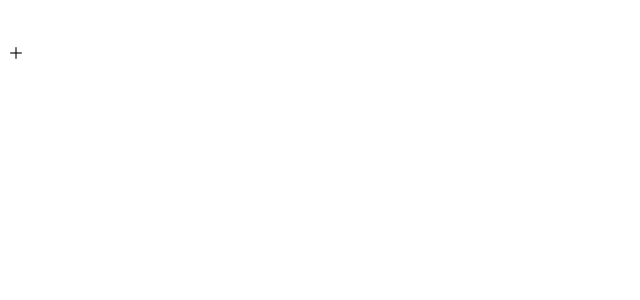
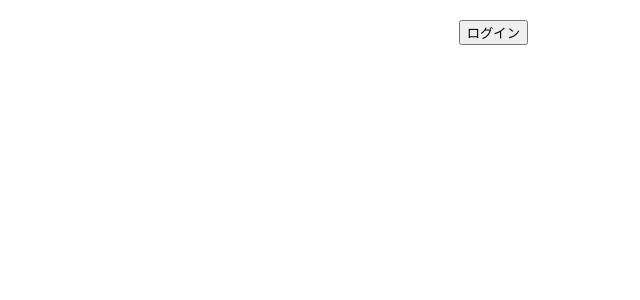
Before and after one commit to smallmonkeykey/memo_app_spa, a React (Create React App) app: page / in a window 1280 px wide. Shown: the top 300 px of the page, without its empty margins (0-640 px from the left). Built offline with nearby package versions, Linux system fonts and the light colour scheme; the HTML template or start-up script is replaced by a standard one.

Commit message:
ログインボタンをつけた

```diff
--- a/src/App.js
+++ b/src/App.js
@@ -1,10 +1,16 @@
 import React from "react";
 import Memo from "./components/Memo.js";
+import { useState } from "react";
+import { LoginContext } from "./components/Context.js";
 
 function App() {
+  const [isLoggedIn, setIsLoggedIn] = useState(false);
+
   return (
     <div>
-      <Memo />
+      <LoginContext.Provider value={{ isLoggedIn, setIsLoggedIn }}>
+        <Memo />
+      </LoginContext.Provider>
     </div>
   );
 }
--- /dev/null
+++ b/src/components/Context.js
@@ -0,0 +1,3 @@
+import { createContext } from "react";
+
+export const LoginContext = createContext(false);
--- a/src/components/Form.js
+++ b/src/components/Form.js
@@ -1,5 +1,7 @@
 import "./Form.css";
 import { v4 as uuidv4 } from "uuid";
+import { useContext } from "react";
+import { LoginContext } from "./Context.js";
 
 export default function Form({
   memos,
@@ -10,6 +12,8 @@ export default function Form({
   text,
   setText,
 }) {
+  const { isLoggedIn } = useContext(LoginContext);
+
   function saveAndReset(updateMemos) {
     setMemos(updateMemos);
     localStorage.setItem("memos", JSON.stringify(updateMemos));
@@ -47,6 +51,7 @@ export default function Form({
           placeholder={text}
         />
       </>
+      {isLoggedIn && (
         <div className="form_button-group">
           <button className="form_button" onClick={handleUpdate}>
             更新
@@ -55,6 +60,7 @@ export default function Form({
             削除
           </button>
         </div>
+      )}
     </div>
   );
 }
--- /dev/null
+++ b/src/components/LoginButton.js
@@ -0,0 +1,17 @@
+import { useContext } from "react";
+import { LoginContext } from "./Context.js";
+import "./LoginButton.css";
+
+export default function LoginButton() {
+  const { isLoggedIn, setIsLoggedIn } = useContext(LoginContext);
+
+  const handleButtonClick = () => {
+    setIsLoggedIn(!isLoggedIn);
+  };
+
+  return (
+    <button onClick={handleButtonClick}>
+      {isLoggedIn ? "ログアウト" : "ログイン"}
+    </button>
+  );
+}
--- a/src/components/Memo.css
+++ b/src/components/Memo.css
@@ -1,3 +1,9 @@
+.memo_header {
+  width: 500px;
+  text-align: right;
+  margin: 20px;
+}
+
 .memo_wrap {
   display: flex;
   gap: 100px;
--- a/src/components/Memo.js
+++ b/src/components/Memo.js
@@ -1,6 +1,7 @@
 import { useState } from "react";
 import MemoListWithAdd from "./MemoListWithAdd";
 import Form from "./Form";
+import LoginButton from "./LoginButton";
 import "./Memo.css";
 
 export default function Memo() {
@@ -15,6 +16,10 @@ export default function Memo() {
   const [text, setText] = useState("");
 
   return (
+    <>
+      <div className="memo_header">
+        <LoginButton />
+      </div>
       <div className="memo_wrap">
         <MemoListWithAdd
           memos={memos}
@@ -34,5 +39,6 @@ export default function Memo() {
           />
         )}
       </div>
+    </>
   );
 }
--- a/src/components/MemoListWithAdd.js
+++ b/src/components/MemoListWithAdd.js
@@ -1,3 +1,5 @@
+import { useContext } from "react";
+import { LoginContext } from "./Context.js";
 import "./MemoListWithAdd.css";
 
 export default function MemoListWithAdd({
@@ -6,6 +8,8 @@ export default function MemoListWithAdd({
   setSelectedId,
   setText,
 }) {
+  const { isLoggedIn } = useContext(LoginContext);
+
   function handleClickTitle(memo) {
     setSelectedId(memo.id);
     setText(memo.content);
@@ -29,7 +33,7 @@ export default function MemoListWithAdd({
           </li>
         ))}
       </ul>
-      <div onClick={handleAdd}>＋</div>
+      {isLoggedIn && <div onClick={handleAdd}>＋</div>}
     </div>
   );
 }
```
Also changed, not shown: src/components/LoginButton.css (added). Lines whose indentation alone changed are shown as unchanged.
